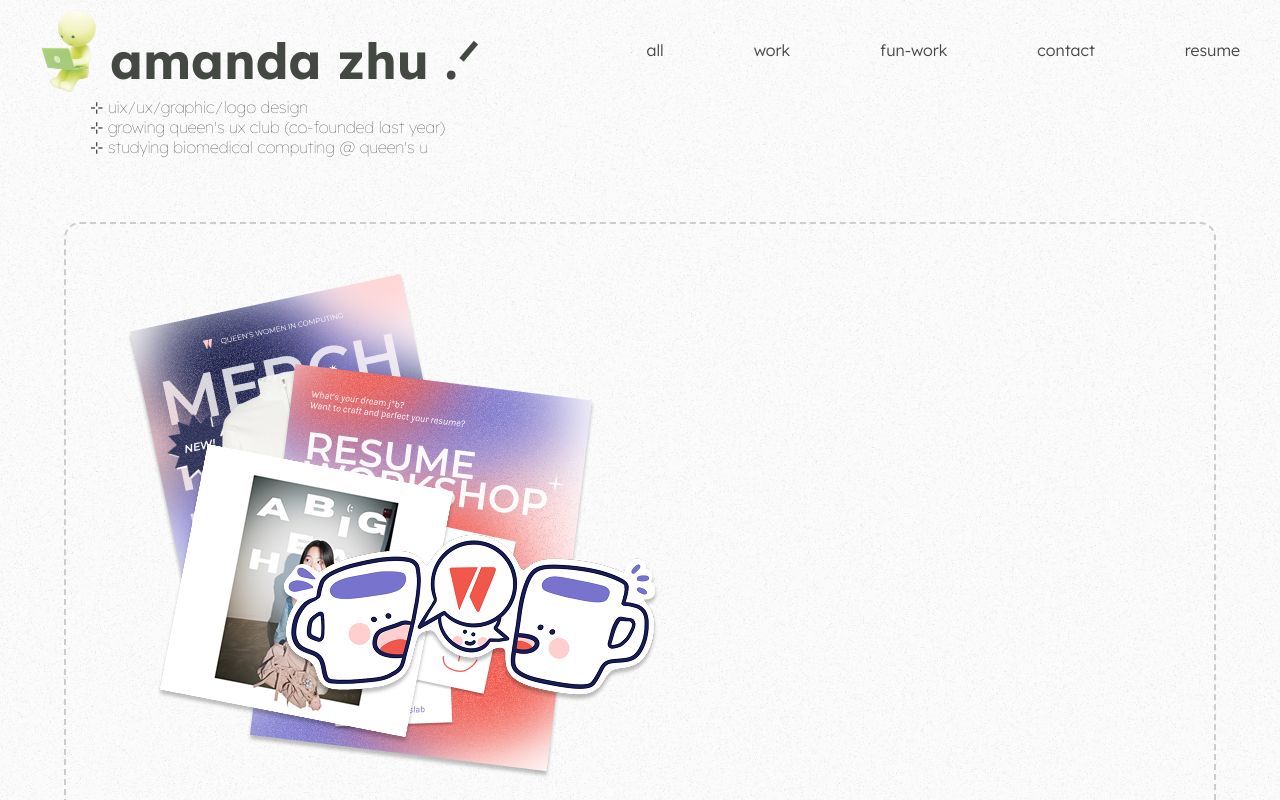
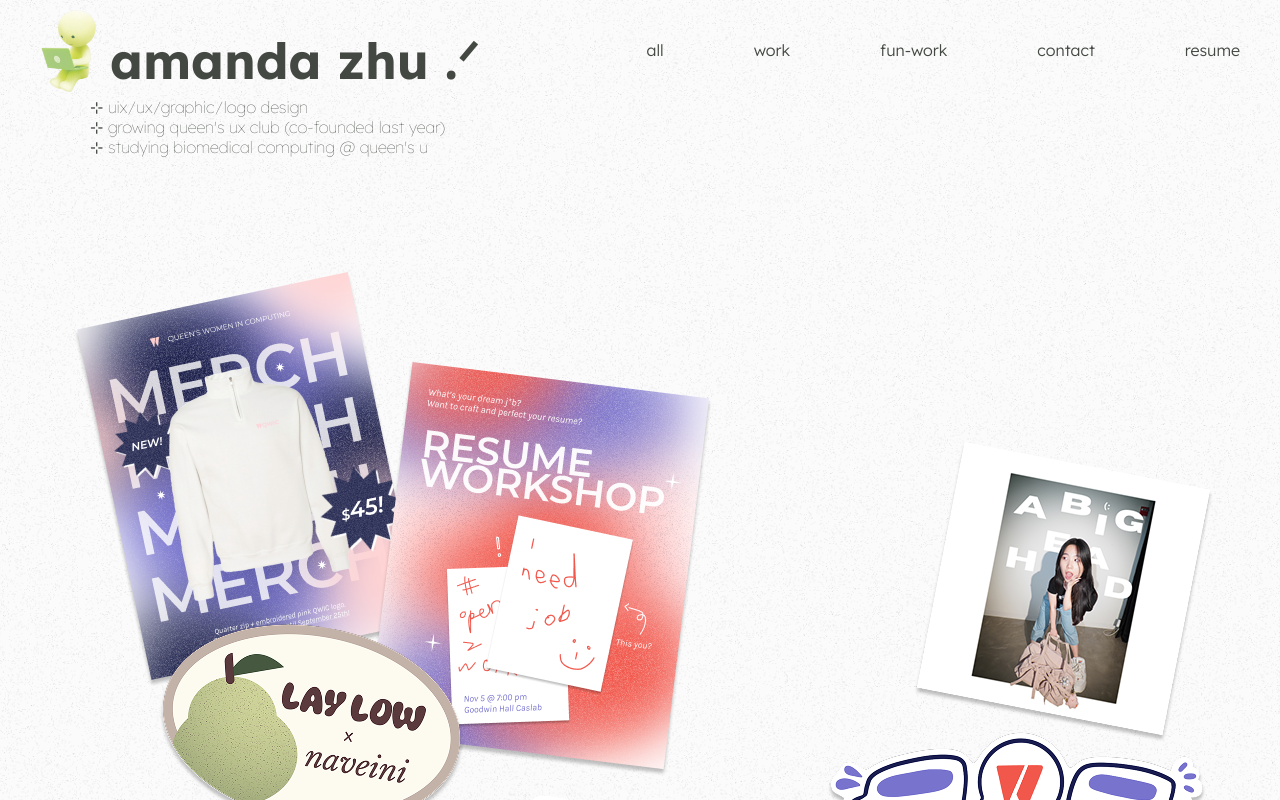
Before and after one commit to jamsnhoney/gallerywebsite, a React (Create React App) app in the folder amandas-gallery/: page / in a window 1280 px wide. Shown: the top 800 px of the page. Built offline with nearby package versions, Linux system fonts and the light colour scheme.

Commit message:
aju nice

```diff
--- a/amandas-gallery/src/pages/Hero.js
+++ b/amandas-gallery/src/pages/Hero.js
@@ -10,63 +10,102 @@ import img6 from '../assets/6-creativemode.png';
 import img7 from '../assets/7-qwicfolders.png';
 import img8 from '../assets/8-qwicbunny.png';
 
-import React, { useState } from "react";
+import React, { useState, useRef } from "react";
 // import "./StickerBoard.css";
 import '../pretty/Hero.css';
 
 const stickers = [
   { id: 1, src: img1, top: 50, left: 60 },
-  { id: 2, src: img2, top: 140, left: 180 },
-  { id: 3, src: img3, top: 220, left: 90 },
-  { id: 4, src: img4, top: 300, left: 200 },
+  { id: 2, src: img2, top: 140, left: 350 },
+  { id: 3, src: img3, top: 220, left: 900 },
+  { id: 4, src: img4, top: 500, left: 800 },
+  { id: 5, src: img5, top: 380, left: 130 },
+  { id: 6, src: img6, top: 660, left: 450 },
+  { id: 7, src: img7, top: 540, left: 380 },
+  { id: 8, src: img8, top: 620, left: 160 },
 ];
 
 export default function StickerBoard() {
-  const [activeId, setActiveId] = useState(null); // track which sticker is on top
   const [positions, setPositions] = useState(stickers);
+  const [active, setActive] = useState(null);
+  const [topZ, setTopZ] = useState(stickers.length);
+  const boardRef = useRef(null);
 
-  const handleMouseDown = (id, e) => {
-    const sticker = positions.find(s => s.id === id);
-    const offsetX = e.clientX - sticker.left;
-    const offsetY = e.clientY - sticker.top;
+  const getEventPosition = (e) => {
+    if (e.touches) {
+      return { x: e.touches[0].clientX, y: e.touches[0].clientY };
+    }
+    return { x: e.clientX, y: e.clientY };
+  };
 
-    setActiveId(id);
+  const bringToFront = (id) => {
+    setPositions((prev) =>
+      prev.map((s) =>
+        s.id === id ? { ...s, z: topZ + 1 } : s
+      )
+    );
+    setTopZ((prev) => prev + 1);
+  };
 
-    const handleMouseMove = e => {
-      setPositions(prev =>
-        prev.map(s =>
-          s.id === id
-            ? { ...s, left: e.clientX - offsetX, top: e.clientY - offsetY }
-            : s
-        )
-      );
-    };
+  const handleStart = (id) => {
+    setActive(id);
+    bringToFront(id);
+  };
 
-    const handleMouseUp = () => {
-      setActiveId(null);
-      window.removeEventListener("mousemove", handleMouseMove);
-      window.removeEventListener("mouseup", handleMouseUp);
-    };
+  const handleEnd = () => setActive(null);
 
-    window.addEventListener("mousemove", handleMouseMove);
-    window.addEventListener("mouseup", handleMouseUp);
+  const handleMove = (e) => {
+    if (active === null) return;
+
+    const board = boardRef.current;
+    const boardRect = board.getBoundingClientRect();
+    const { x, y } = getEventPosition(e);
+
+    setPositions((prev) =>
+      prev.map((sticker) => {
+        if (sticker.id === active) {
+          const img = document.getElementById(`sticker-${sticker.id}`);
+          const imgRect = img.getBoundingClientRect();
+          const halfW = imgRect.width / 2;
+          const halfH = imgRect.height / 2;
+
+          let newLeft = x - boardRect.left - halfW;
+          let newTop = y - boardRect.top - halfH;
+
+          // stay inside bounds
+          newLeft = Math.max(0, Math.min(newLeft, boardRect.width - imgRect.width));
+          newTop = Math.max(0, Math.min(newTop, boardRect.height - imgRect.height));
+
+          return { ...sticker, left: newLeft, top: newTop };
+        }
+        return sticker;
+      })
+    );
   };
 
   return (
-    <div className="sticker-board">
-      {positions.map((s, i) => (
+    <div
+      ref={boardRef}
+      className="sticker-board"
+      onMouseMove={handleMove}
+      onMouseUp={handleEnd}
+      onTouchMove={handleMove}
+      onTouchEnd={handleEnd}
+    >
+      {positions.map((sticker) => (
         <img
-          key={s.id}
-          src={s.src}
+          key={sticker.id}
+          id={`sticker-${sticker.id}`}
+          src={sticker.src}
           alt="sticker"
-          className={`sticker ${activeId === s.id ? "active" : ""}`}
+          className="sticker"
           style={{
-            top: s.top,
-            left: s.left,
-            zIndex: activeId === s.id ? 10 : i,
+            top: sticker.top,
+            left: sticker.left,
+            zIndex: sticker.z,
           }}
-          onMouseDown={e => handleMouseDown(s.id, e)}
-          draggable="false"
+          onMouseDown={() => handleStart(sticker.id)}
+          onTouchStart={() => handleStart(sticker.id)}
         />
       ))}
     </div>
--- a/amandas-gallery/src/pages/Top.js
+++ b/amandas-gallery/src/pages/Top.js
@@ -1,4 +1,3 @@
-import React from 'react';
 import '../pretty/Top.css';
 
 import '../assets/smiskiiii.png'
--- a/amandas-gallery/src/pretty/Hero.css
+++ b/amandas-gallery/src/pretty/Hero.css
@@ -25,11 +25,8 @@
 
 .sticker-board {
   position: relative;
-  width: 90vw;
-  height: 80vh;
-
-  border: 2px dashed #ccc;
-  border-radius: 16px;
+  width: 98vw;
+  height: 100vh;
   margin: 50px auto;
   overflow: hidden;
 }
```
Also changed, not shown: amandas-gallery/src/assets/9-qux.png (added).
